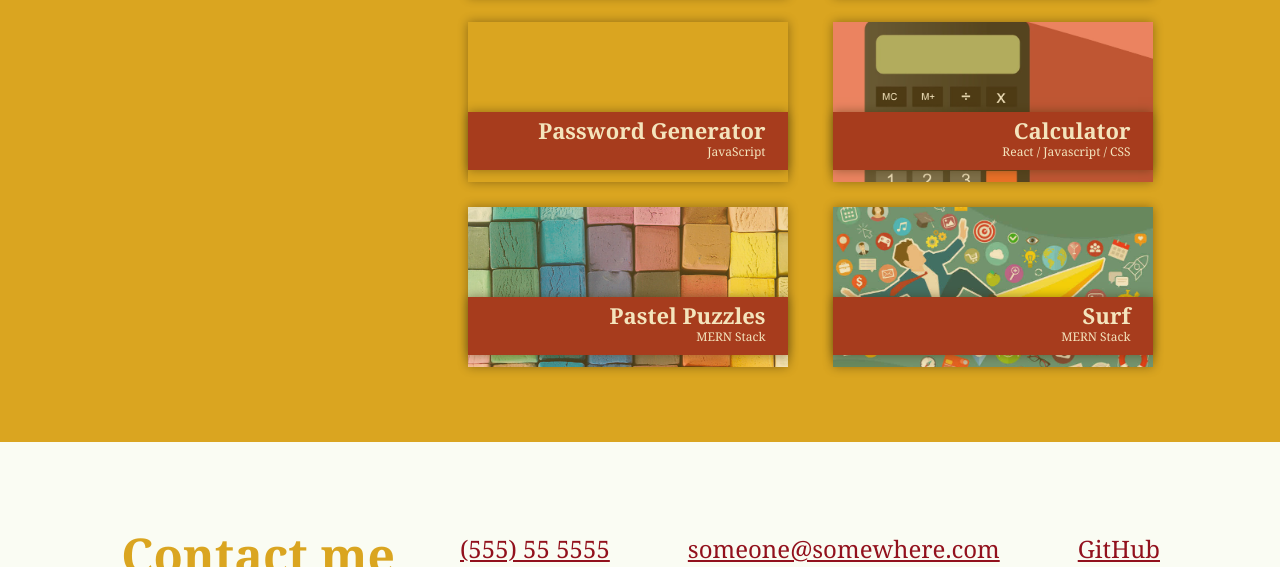
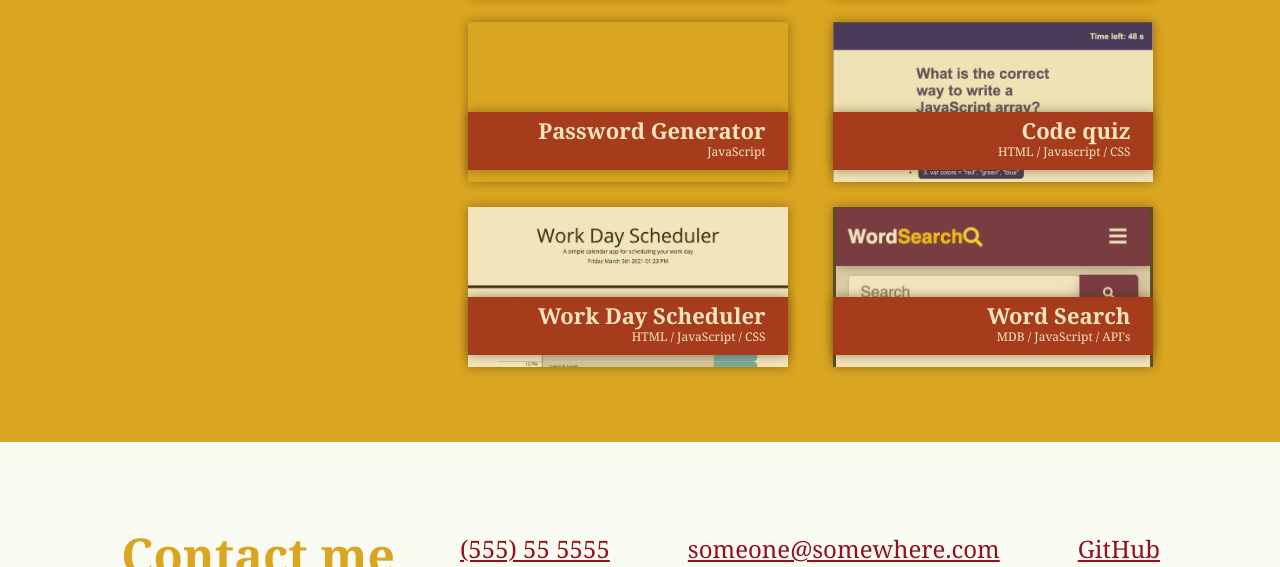
Before and after one commit to Xunaxidonita/My-portfolio, a plain HTML site: page index.html in a window 1280 px wide. Shown: the part 1561-2128 px from the top of the page. Drawn offline with Linux system fonts and the light colour scheme.

Commit message:
add new projects

```diff
--- a/assets/css/style.css
+++ b/assets/css/style.css
@@ -235,16 +235,18 @@ section h2 {
 
 /* Repository-images */
 
-#Surf {
-  background-image: url("../images/surf.jpg");
+#word-search {
+  background-image: url("../images/word-search_bg.png");
+  background-position: top;
 }
 
 #LED-Wall {
   background-image: url("../images/LED.png");
 }
 
-#Calculator {
-  background-image: url("../images/calc.jpg");
+#Code-quiz {
+  background-image: url("../images/code-quiz.png");
+  background-position: top;
 }
 
 #run-buddy {
@@ -263,8 +265,9 @@ section h2 {
   background-image: url("../images/pass-gen.jpg");
 }
 
-#pastel {
-  background-image: url("../images/pastel.png");
+#scheduler {
+  background-image: url("../images/scheduler.png");
+  background-position: top;
 }
 
 /* MEDIA QUERY FOR HOVER ON LAPTOP AND DESKTOP SCREENS  */
--- a/index.html
+++ b/index.html
@@ -33,7 +33,7 @@
         <section class="bio" id="about-me">
             <div class="title">
                 <h2>About me</h2>
-                <img src="./assets/images/foto.png" alt="Donaji Velazquez's profile picture">
+                <img src="./assets/images/Donita.png" alt="Donaji Velazquez's profile picture">
             </div>
             <div class="content">
                 <div class="subtitle">
@@ -78,33 +78,33 @@
                     </div>
                     <div class= "project regular" id="Pass-gen">
                         <div class="nametag">
-                            <a href="./under-construction.html" target="blank">
+                            <a href="https://xunaxidonita.github.io/Password-Generator/" target="blank">
                                 <h4>Password Generator</h4>
                                 <h5>JavaScript</h5>
                             </a>
                         </div>
                     </div>
-                    <div class= "project regular" id="Calculator">
+                    <div class= "project regular" id="Code-quiz">
                         <div class="nametag">
-                            <a href="./dummie.html" target="blank">
-                                <h4>Calculator</h4>
-                                <h5>React / Javascript / CSS</h5>
+                            <a href="https://xunaxidonita.github.io/Code-quiz/" target="blank">
+                                <h4>Code quiz</h4>
+                                <h5>HTML / Javascript / CSS</h5>
                             </a>
                         </div>
                     </div>
-                    <div class= "project regular" id="pastel">
+                    <div class= "project regular" id="scheduler">
                         <div class="nametag">
-                            <a href="./dummie.html" target="blank">
-                                <h4>Pastel Puzzles</h3>
-                                <h5>MERN Stack</h5>
+                            <a href="https://xunaxidonita.github.io/Work-day-scheduler/" target="blank">
+                                <h4>Work Day Scheduler</h3>
+                                <h5>HTML / JavaScript / CSS</h5>
                             </a>
                         </div>
                     </div>
-                    <div class= "project regular" id="Surf">
+                    <div class= "project regular" id="word-search">
                         <div class="nametag">
-                            <a href="./dummie.html" target="blank">
-                                <h4>Surf</h3>
-                                <h5>MERN Stack</h5>
+                            <a href="https://vsjanarthani.github.io/word-search/" target="blank">
+                                <h4>Word Search</h3>
+                                <h5>MDB / JavaScript / API's</h5>
                             </a>
                         </div>
                     </div>
```
Also changed, not shown: assets/images/code-quiz.png (added), assets/images/scheduler.png (added), assets/images/word-search_bg.png (added), 1 other file.
